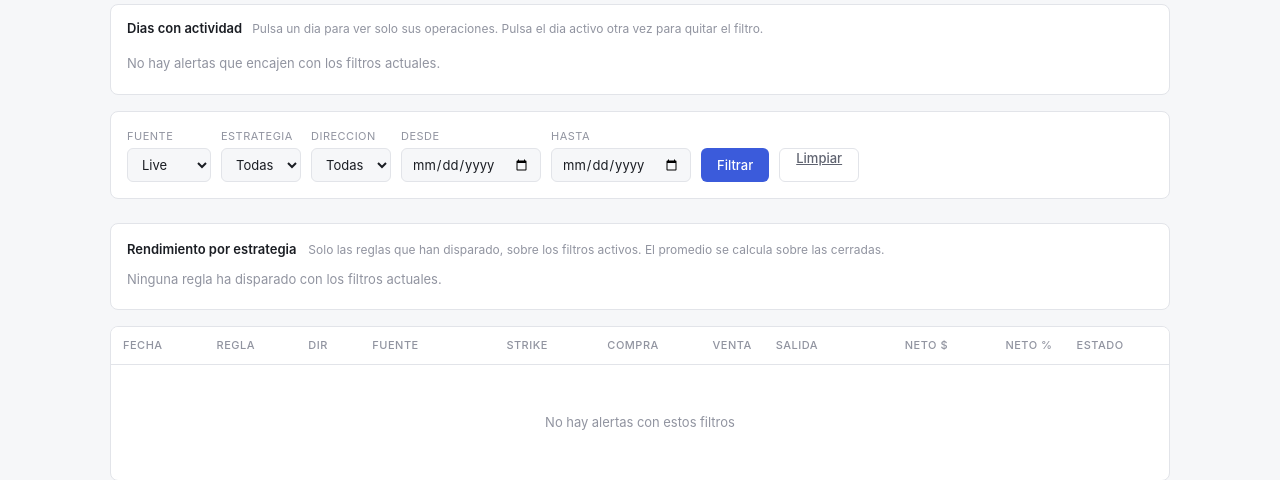
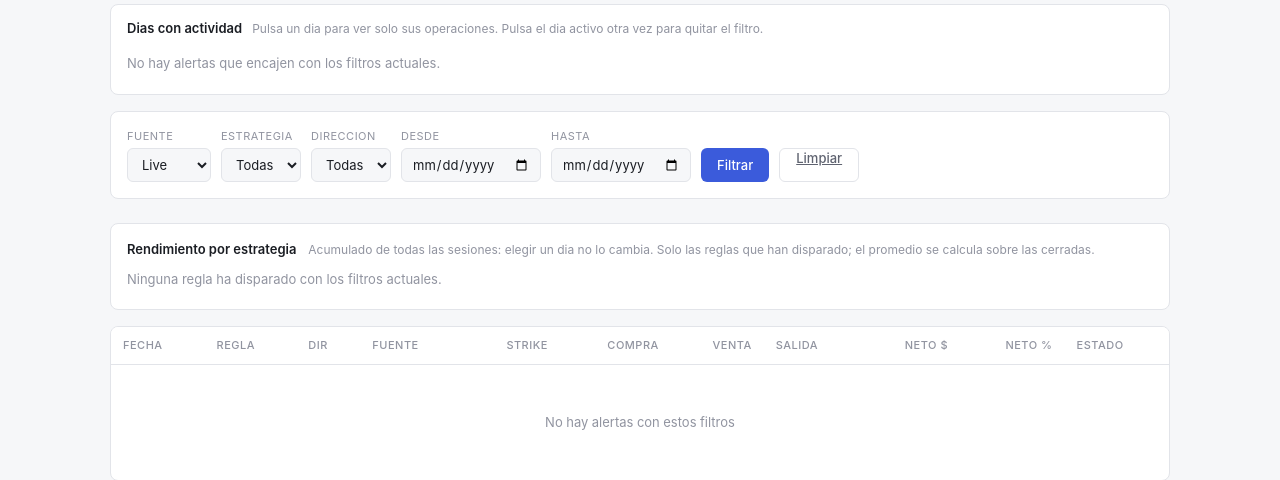
Before and after one commit to rafacu-dev/powertradeai-django, a Django app: page /panel/ in a window 1280 px wide. Shown: the part 341-821 px from the top of the page. Run offline with Django 5.2, Linux system fonts and the light colour scheme; the visitor is signed in with stand-in values (Sample User, id 1); data that the repository does not hold is empty.

Commit message:
El resumen por estrategia pasa a ser acumulado historico
Se agrega antes de acotar por fecha, igual que la tira. Elegir un dia navega
la tabla de abajo; no debe reescribir el historial de cada regla. El operador
compara reglas entre si sobre toda la muestra, no sobre la sesion que mira.

La fuente y la direccion si lo siguen filtrando: son una seleccion de que
mirar, no navegacion temporal.

Co-Authored-By: Claude Opus 5 <noreply@anthropic.com>

```diff
--- a/powerTradeAi_djangoApp/dashboard.py
+++ b/powerTradeAi_djangoApp/dashboard.py
@@ -183,6 +183,11 @@ def dashboard(request):
     if evaluation_version and evaluation_version != "all":
         filtros_base["evaluation_version"] = evaluation_version
     dias = _tira_de_dias(qs, filtros_base, dia_seleccionado)
+    # Acumulado historico: se agrega ANTES de acotar por fecha, igual que la
+    # tira. Elegir un dia navega la tabla de abajo, no debe reescribir el
+    # historial de cada regla — el operador quiere comparar reglas entre si
+    # sobre toda la muestra, no sobre la sesion que este mirando.
+    por_estrategia = _resumen_por_estrategia(qs)
 
     if desde:
         qs = qs.filter(session_date__gte=desde)
@@ -214,7 +219,7 @@ def dashboard(request):
         "strategies": strategies,
         "dias": dias,
         "dia_seleccionado": dia_seleccionado,
-        "por_estrategia": _resumen_por_estrategia(qs),
+        "por_estrategia": por_estrategia,
         "replay_strategies": Strategy.objects.filter(replay_enabled=True),
         "filters": {
             "source": source,
--- a/powerTradeAi_djangoApp/templates/powertradeai/dashboard.html
+++ b/powerTradeAi_djangoApp/templates/powertradeai/dashboard.html
@@ -694,7 +694,7 @@ document.querySelectorAll('.live-rule-row').forEach(row => row.addEventListener(
 <div class="reglas-card">
   <div style="margin-bottom:4px">
     <span class="reglas-titulo">Rendimiento por estrategia</span>
-    <span class="reglas-sub">Solo las reglas que han disparado, sobre los filtros activos. El promedio se calcula sobre las cerradas.</span>
+    <span class="reglas-sub">Acumulado de todas las sesiones: elegir un dia no lo cambia. Solo las reglas que han disparado; el promedio se calcula sobre las cerradas.</span>
   </div>
   {% for g in por_estrategia %}
   <details class="grupo" {% if forloop.first %}open{% endif %}>
```
